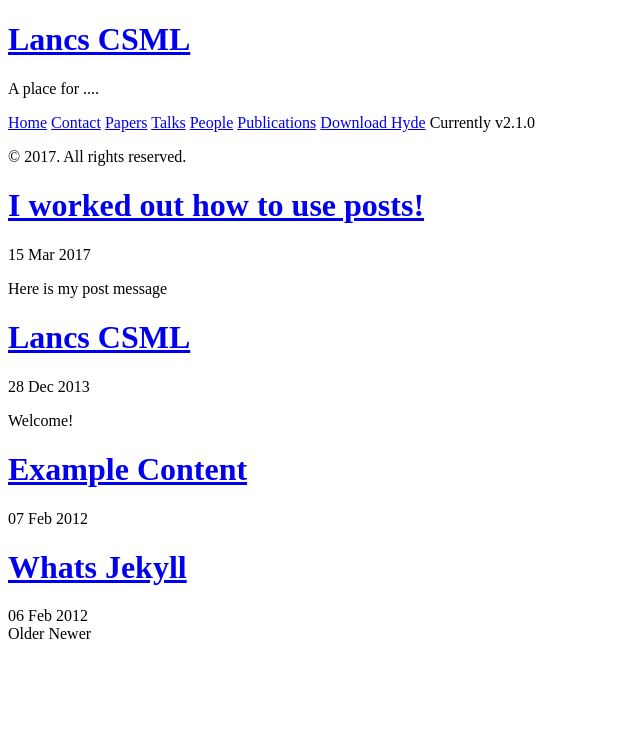
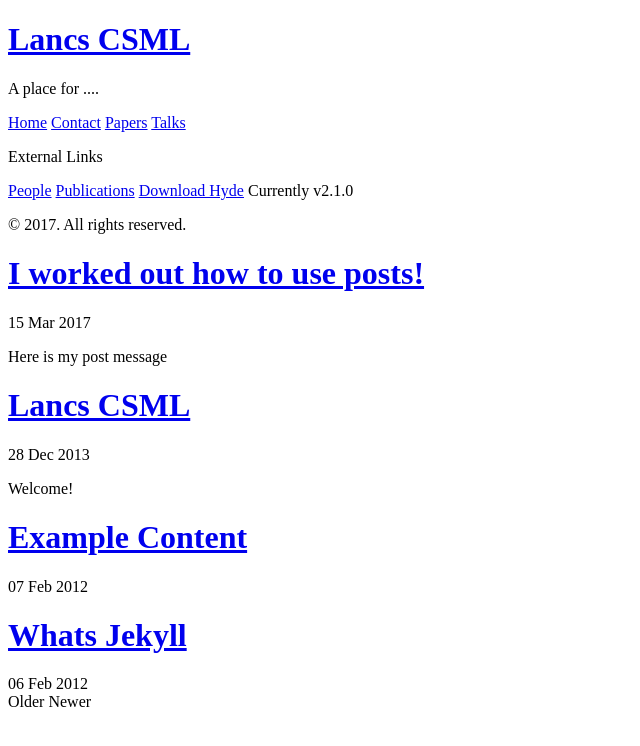
Before and after one commit to LU-CSML/LU-CSML, a Jekyll site: the page built from index.html, in a window 1280 px wide. Shown: the top 746 px of the page, without its empty margins (0-640 px from the left). Built offline with Jekyll 4.4.1, drawn with Linux system fonts in a browser that asks for light colours; the list of posts is cut into pages by our own code.

Commit message:
Altered sidebar to indicate external links

```diff
--- a/_includes/sidebar.html
+++ b/_includes/sidebar.html
@@ -26,6 +26,7 @@
         {% endif %}
       {% endfor %}
 
+      <p class="lead">External Links</p>
       <a class="sidebar-nav-item" href="http://www.lancaster.ac.uk/maths/research/statistics/">People</a>
       <a class="sidebar-nav-item" href="http://www.lancaster.ac.uk/maths/research/statistics/">Publications</a>
        <a class="sidebar-nav-item" href="{{ site.github.repo }}/archive/v{{ site.version }}.zip">Download Hyde</a>
```
